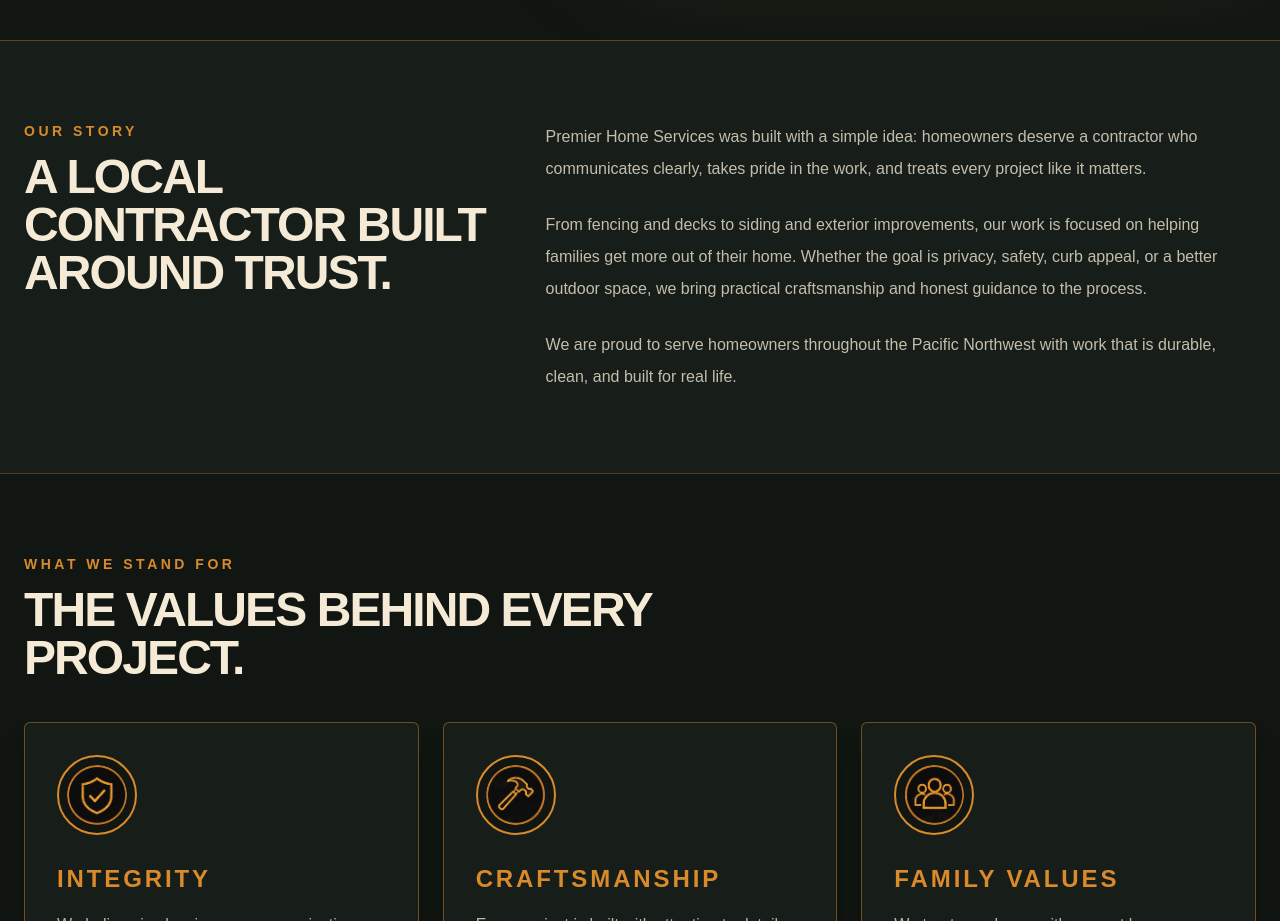
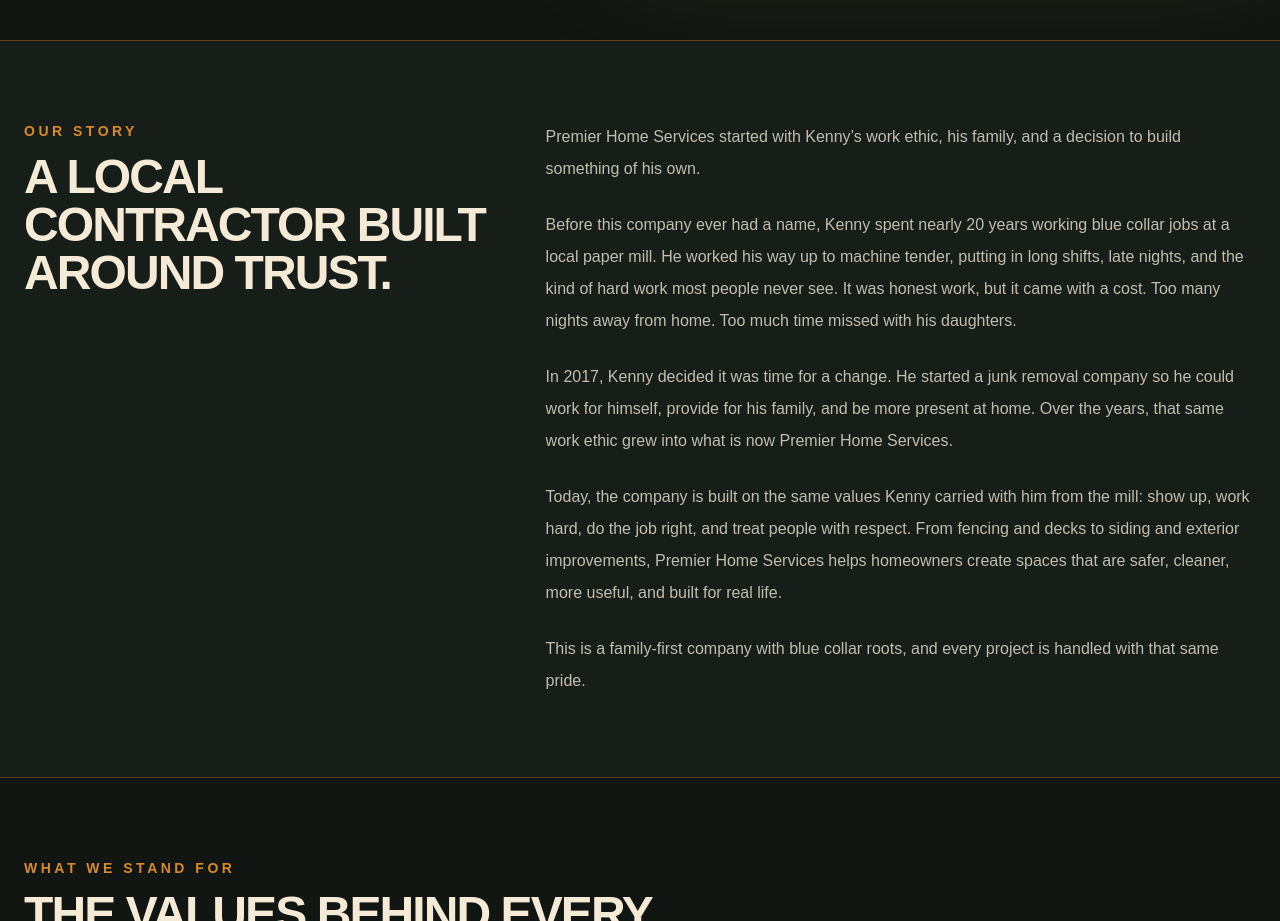
Before and after one commit to wapremierwebsite-cyber/premier-home-services, a Next.js app: page /about in a window 1280 px wide. Shown: the part 780-1701 px from the top of the page. Built offline with nearby package versions, Linux system fonts and the light colour scheme.

Commit message:
Fix verbiage on estimate and about pages

```diff
--- a/app/about/page.tsx
+++ b/app/about/page.tsx
@@ -128,21 +128,38 @@
 
           <div className="grid gap-6 text-base leading-8 text-[#f4ead6]/78">
             <p>
-              Premier Home Services was built with a simple idea: homeowners deserve a
-              contractor who communicates clearly, takes pride in the work, and treats
-              every project like it matters.
+              Premier Home Services started with Kenny’s work ethic, his family,
+              and a decision to build something of his own.
             </p>
 
             <p>
-              From fencing and decks to siding and exterior improvements, our work is
-              focused on helping families get more out of their home. Whether the goal is
-              privacy, safety, curb appeal, or a better outdoor space, we bring practical
-              craftsmanship and honest guidance to the process.
+              Before this company ever had a name, Kenny spent nearly 20 years
+              working blue collar jobs at a local paper mill. He worked his way
+              up to machine tender, putting in long shifts, late nights, and the
+              kind of hard work most people never see. It was honest work, but
+              it came with a cost. Too many nights away from home. Too much time
+              missed with his daughters.
             </p>
 
             <p>
-              We are proud to serve homeowners throughout the Pacific Northwest with work
-              that is durable, clean, and built for real life.
+              In 2017, Kenny decided it was time for a change. He started a
+              junk removal company so he could work for himself, provide for
+              his family, and be more present at home. Over the years, that
+              same work ethic grew into what is now Premier Home Services.
+            </p>
+
+            <p>
+              Today, the company is built on the same values Kenny carried
+              with him from the mill: show up, work hard, do the job right,
+              and treat people with respect. From fencing and decks to siding
+              and exterior improvements, Premier Home Services helps homeowners
+              create spaces that are safer, cleaner, more useful, and built
+              for real life.
+            </p>
+
+            <p>
+              This is a family-first company with blue collar roots, and every
+              project is handled with that same pride.
             </p>
           </div>
         </div>
--- a/app/page.tsx
+++ b/app/page.tsx
@@ -11,7 +11,7 @@
     title: "Decks",
     label: "",
     description:
-      "Custom decks designed for the way you live — built with quality materials and expert craftsmanship.",
+      "Custom decks designed for the way you live. Built with quality materials and expert craftsmanship.",
     image: "/images/deck-service.jpg",
     iconImage: "/images/deck-icon.png",
   },
@@ -29,7 +29,7 @@
 const values = [
   {
     title: "Integrity",
-    text: "We do what we say and stand behind our work.",
+    text: "We do what we say we are going to do and stand behind our work.",
     iconImage: "/images/integrity-icon.png",
   },
   {
@@ -136,7 +136,7 @@
 
             <p className="max-w-xl text-lg leading-8 text-[#f4ead6]/85">
               Premier Home Services delivers expert craftsmanship in fencing, decks, and
-              siding — built to enhance your home and stand the test of time.
+              siding. Built to enhance your home and stand the test of time.
             </p>
 
             <div className="mt-8 flex flex-col gap-4 sm:flex-row">
@@ -232,9 +232,9 @@
               Rooted Here. Built on Family.
             </h2>
             <p className="mt-4 max-w-4xl text-base leading-8 text-[#f4ead6]/80">
-              We’re a local, family-owned business proudly serving homeowners across the
+              We are a local, family-owned business proudly serving homeowners across the
               Pacific Northwest. Every project we take on is treated like it’s for our own
-              home — with honesty, hard work, and attention to the details that matter.
+              home. Honesty, hard work, and attention to the details are what matter most.
             </p>
 
 <div className="mt-8 grid gap-5 md:grid-cols-3">
--- a/app/request-estimate/page.tsx
+++ b/app/request-estimate/page.tsx
@@ -55,7 +55,7 @@
 
       setStatus("success");
       setMessage(
-        "Thanks! Your estimate request has been sent. Kenny will follow up as soon as possible."
+        "Thanks! Your estimate request has been sent. We will follow up as soon as possible."
       );
       form.reset();
     } catch (error) {
@@ -138,7 +138,7 @@
             </div>
 
             <p className="max-w-xl text-lg leading-8 text-[#f4ead6]/85">
-              Fill out the form and Kenny will follow up about your fence, deck,
+              Fill out the form and we will follow up about your fence, deck,
               siding, or exterior project. Prefer to talk now? Call or text
               253-228-6878.
             </p>
```
